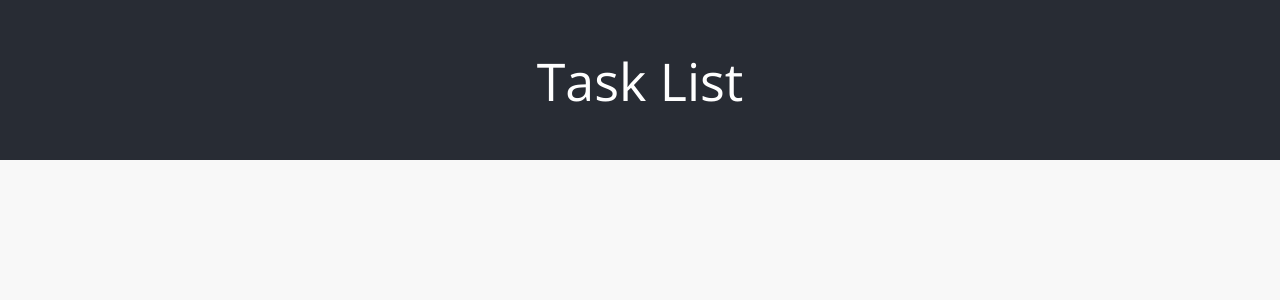
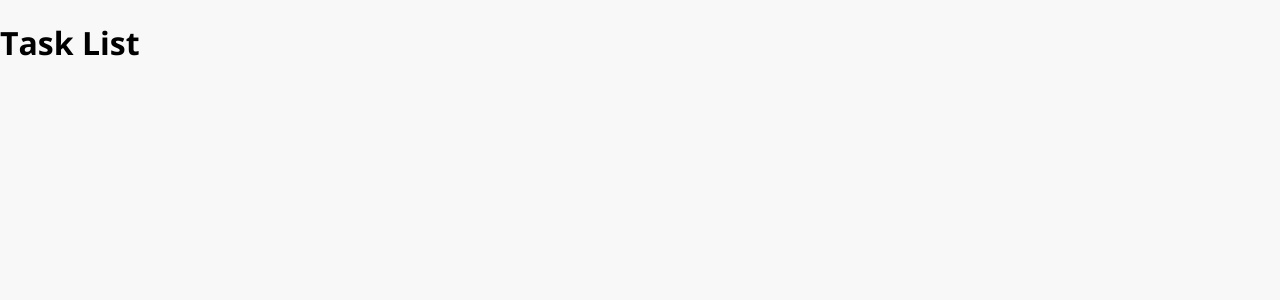
Before and after one commit to daniel-silva-dxp/react-basico, a React (Create React App) app in the folder tasklist/: page / in a window 1280 px wide. Shown: the top 300 px of the page. Built offline with nearby package versions, Linux system fonts and the light colour scheme.

Commit message:
feat: estilizando o component app

```diff
--- a/tasklist/src/App.css
+++ b/tasklist/src/App.css
@@ -1,26 +1,11 @@
 @import url("https://fonts.googleapis.com/css?family=Open+Sans:300,400,700|Roboto+Mono:300,400,500,700&display=swap");
-* {
+html,
+body {
     margin: 0;
     padding: 0;
     outline: 0;
     box-sizing: border-box;
-
     font-weight: 300;
-}
-body {
     font-family: "Open Sans", sans-serif;
     background: #f8f8f8;
 }
-button {
-    cursor: pointer;
-}
-.App-header {
-    background-color: #282c34;
-    min-height: 20vh;
-    display: flex;
-    flex-direction: column;
-    align-items: center;
-    justify-content: center;
-    font-size: calc(10px + 2vmin);
-    color: white;
-}
```
